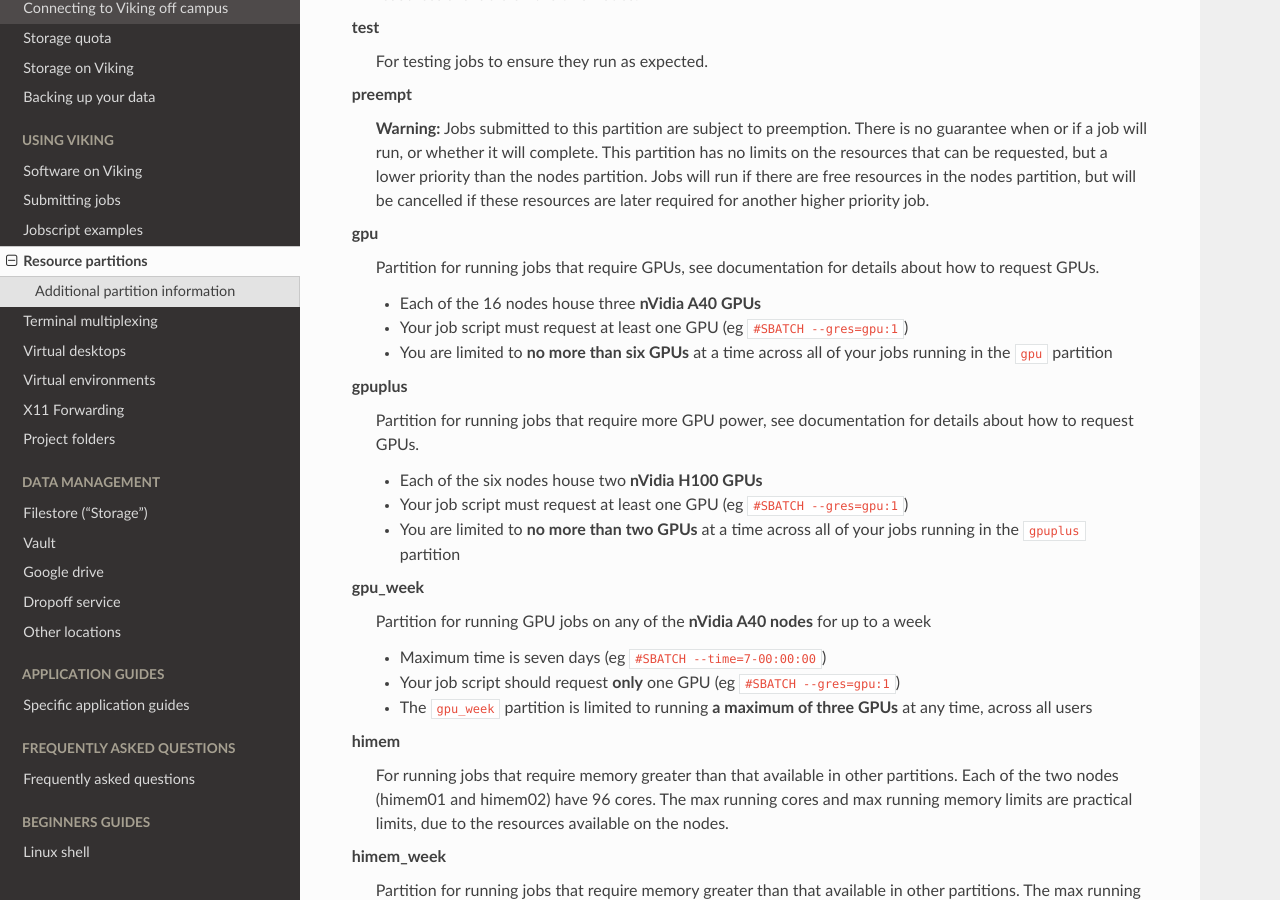
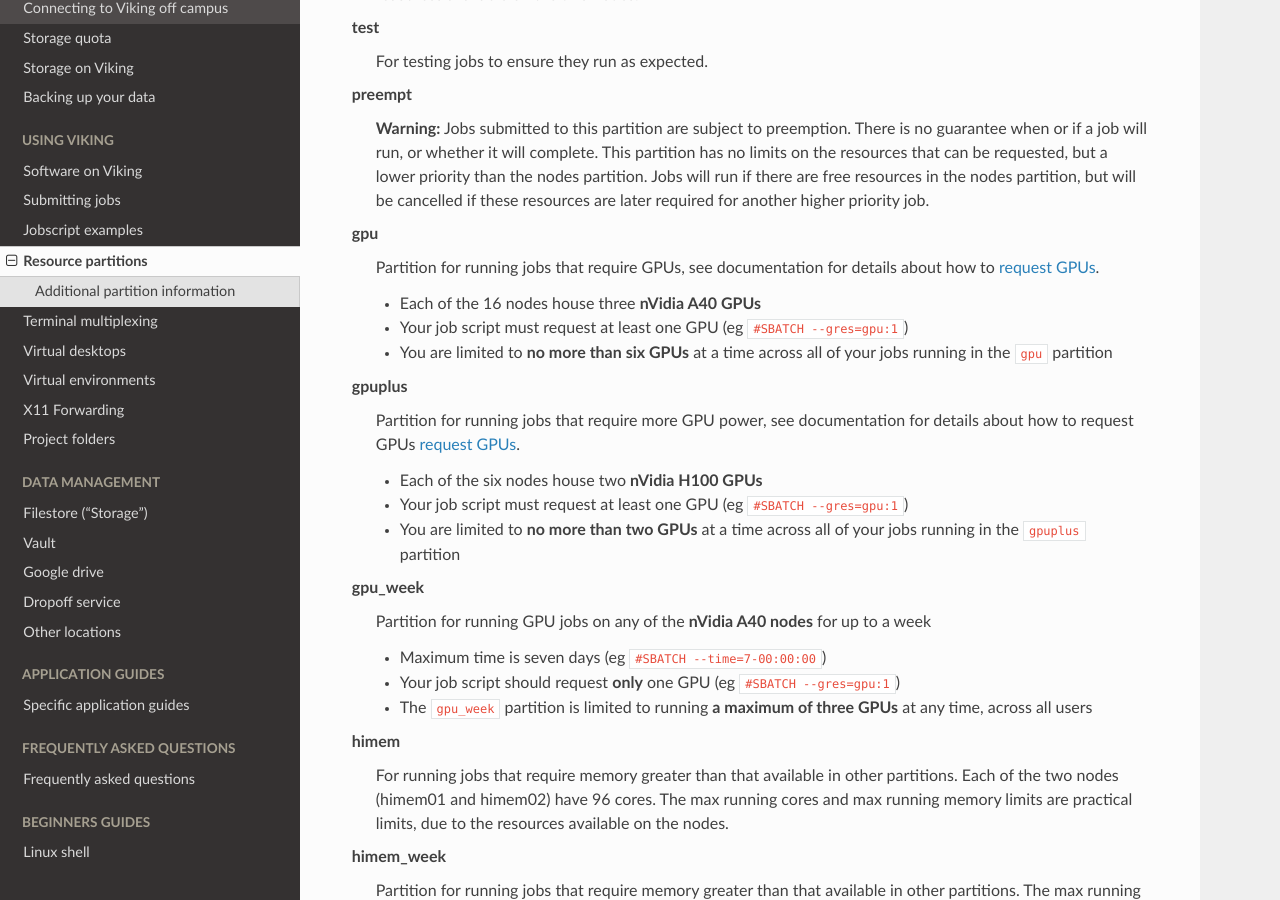
Before and after one commit to university-of-york/research-it-documentation, a Sphinx documentation site: the page built from docs/source/using_viking/resource_partitions.rst, in a window 1280 px wide and 900 px high, scrolled down 1313 px. Built offline with Sphinx 7.4.7 and the Read the Docs theme 2.0.0, drawn with Linux system fonts in a browser that asks for light colours.

Commit message:
add link to gpu jobscript from partition page

```diff
--- a/docs/source/using_viking/jobscript_examples.rst
+++ b/docs/source/using_viking/jobscript_examples.rst
@@ -178,6 +178,7 @@ The ``$SLURM_ARRAY_TASK_ID`` environmental variable represents the array index,
     Rscript --vanilla some_job_array_script.R $SLURM_ARRAY_TASK_ID
 
 
+.. _gpu-jobs:
 
 GPU jobs
 --------
--- a/docs/source/using_viking/resource_partitions.rst
+++ b/docs/source/using_viking/resource_partitions.rst
@@ -45,14 +45,14 @@ preempt
     **Warning:** Jobs submitted to this partition are subject to preemption. There is no guarantee when or if a job will run, or whether it will complete. This partition has no limits on the resources that can be requested, but a lower priority than the nodes partition. Jobs will run if there are free resources in the nodes partition, but will be cancelled if these resources are later required for another higher priority job.
 
 gpu
-    Partition for running jobs that require GPUs, see documentation for details about how to request GPUs.
+    Partition for running jobs that require GPUs, see documentation for details about how to :ref:`request GPUs <gpu-jobs>`.
 
     - Each of the 16 nodes house three **nVidia A40 GPUs**
     - Your job script must request at least one GPU (eg ``#SBATCH --gres=gpu:1``)
     - You are limited to **no more than six GPUs** at a time across all of your jobs running in the ``gpu`` partition
 
 gpuplus
-    Partition for running jobs that require more GPU power, see documentation for details about how to request GPUs.
+    Partition for running jobs that require more GPU power, see documentation for details about how to request GPUs :ref:`request GPUs <gpu-jobs>`.
 
     - Each of the six nodes house two **nVidia H100 GPUs**
     - Your job script must request at least one GPU (eg ``#SBATCH --gres=gpu:1``)
```
